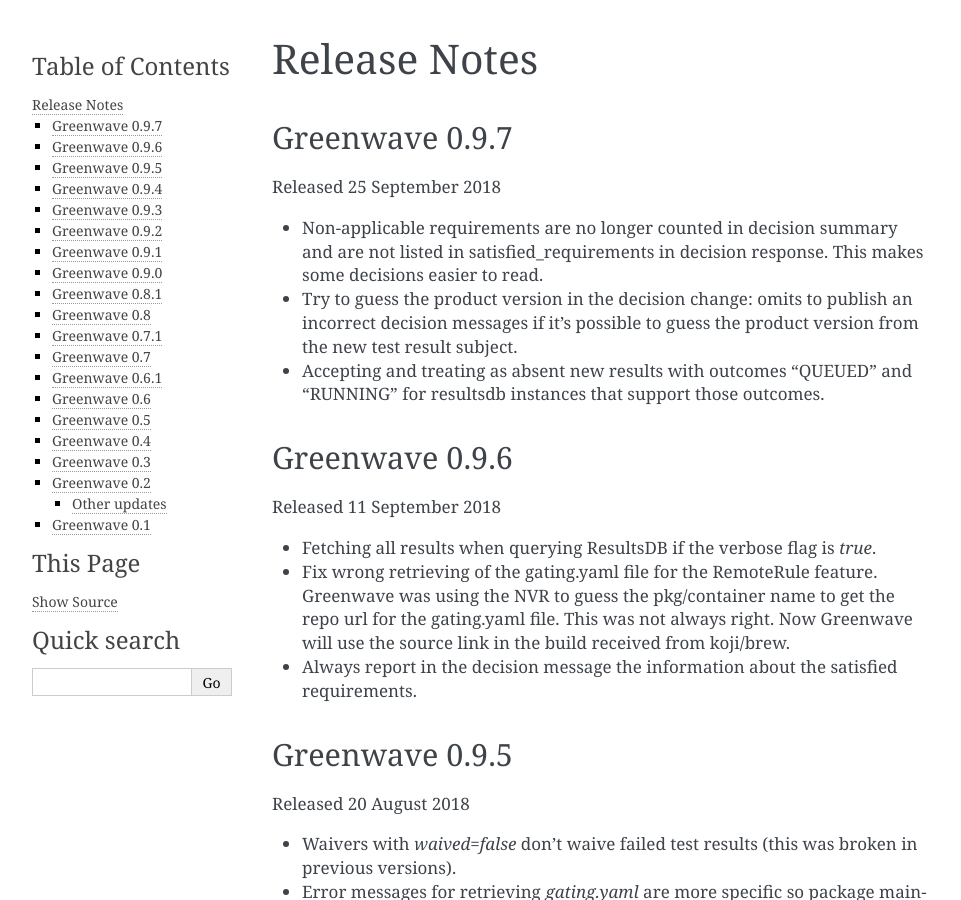
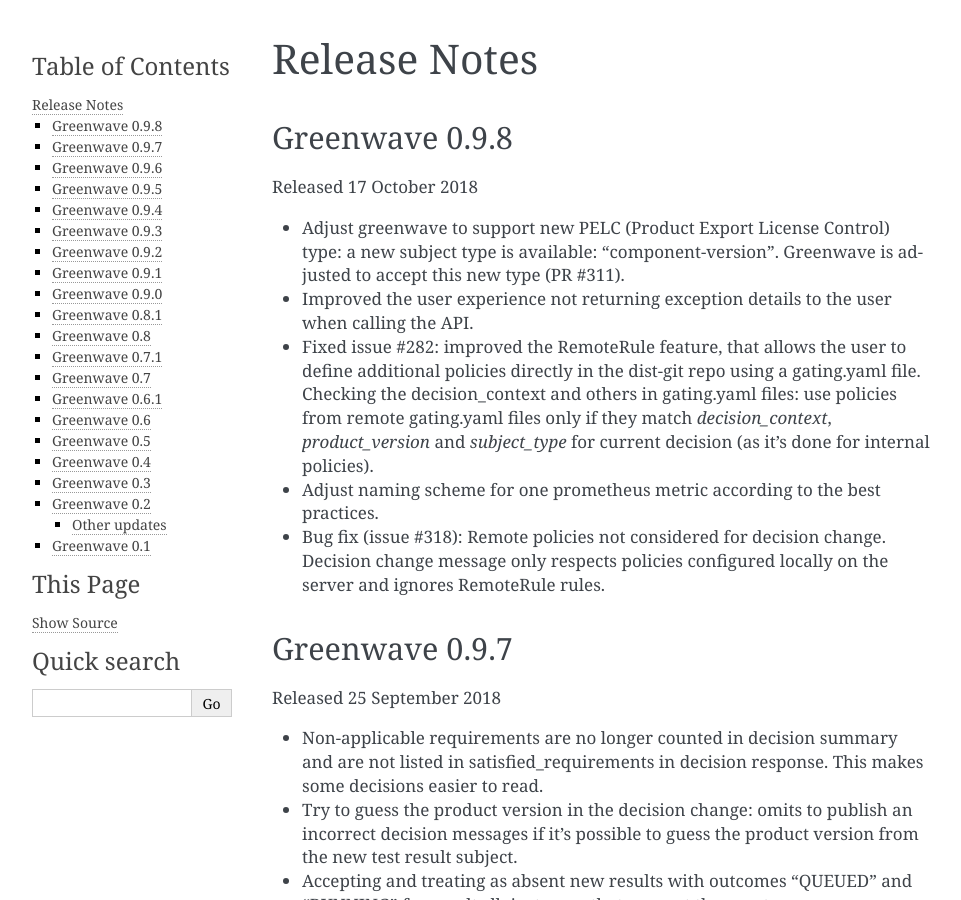
Before and after one commit to release-engineering/greenwave, a Sphinx documentation site: the page built from docs/release-notes.rst, in a window 1280 px wide and 900 px high. Shown: the whole window, without its empty margins (148-1109 px from the left). Built offline with Sphinx 7.4.7, drawn with Linux system fonts in a browser that asks for light colours; pages that are not in the unit, such as notebooks, are missing from menus.

Commit message:
Release notes 0.9.8

```diff
--- a/docs/release-notes.rst
+++ b/docs/release-notes.rst
@@ -1,6 +1,33 @@
 =============
 Release Notes
 =============
+
+Greenwave 0.9.8
+===============
+
+Released 17 October 2018
+
+* Adjust greenwave to support new PELC (Product Export License Control)
+  type: a new subject type is available: "component-version". Greenwave
+  is adjusted to accept this new type (PR #311).
+
+* Improved the user experience not returning exception details to
+  the user when calling the API.
+
+* Fixed issue #282: improved the RemoteRule feature, that allows the user
+  to define additional policies directly in the dist-git repo using a
+  gating.yaml file. Checking the decision_context and others in gating.yaml
+  files: use policies from remote gating.yaml files only if they match
+  `decision_context`, `product_version` and `subject_type` for current
+  decision (as it's done for internal policies).
+
+* Adjust naming scheme for one prometheus metric according to the best
+  practices.
+
+* Bug fix (issue #318): Remote policies not considered for decision change.
+  Decision change message only respects policies configured locally on the
+  server and ignores RemoteRule rules.
+
 
 Greenwave 0.9.7
 ===============
```
